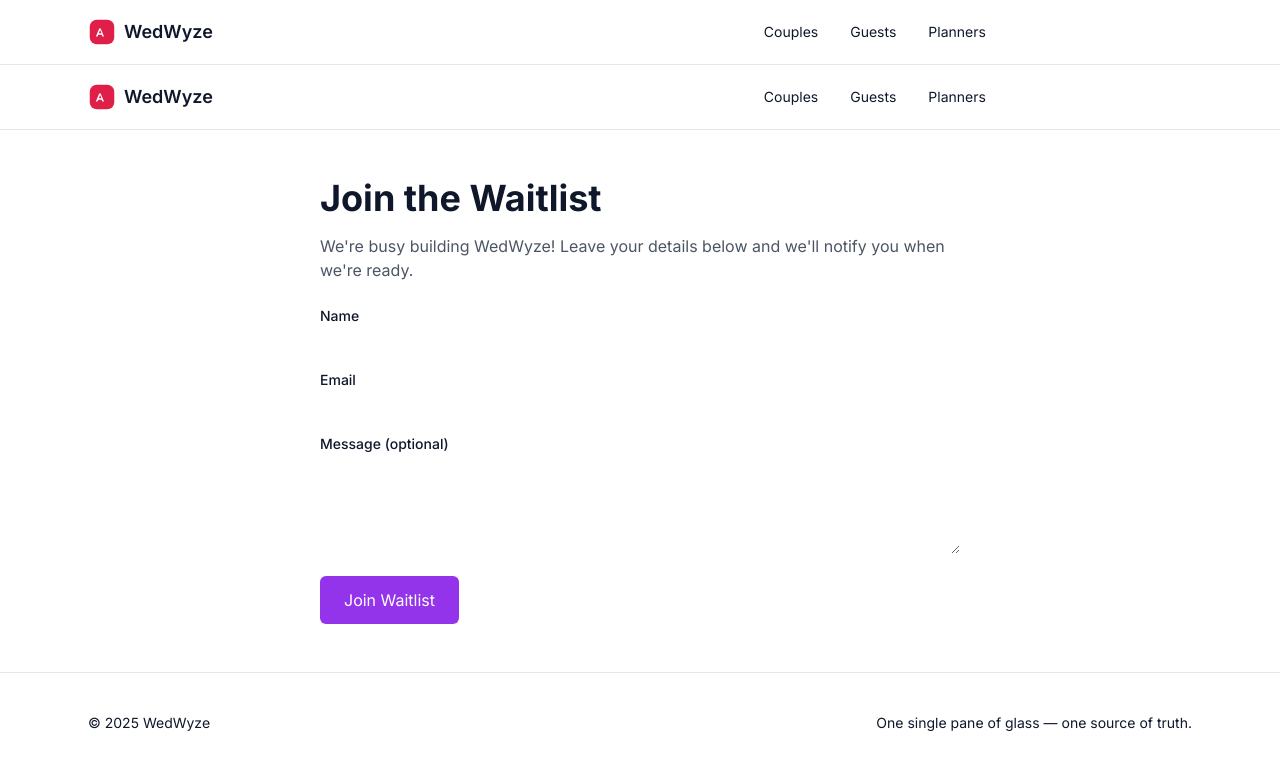
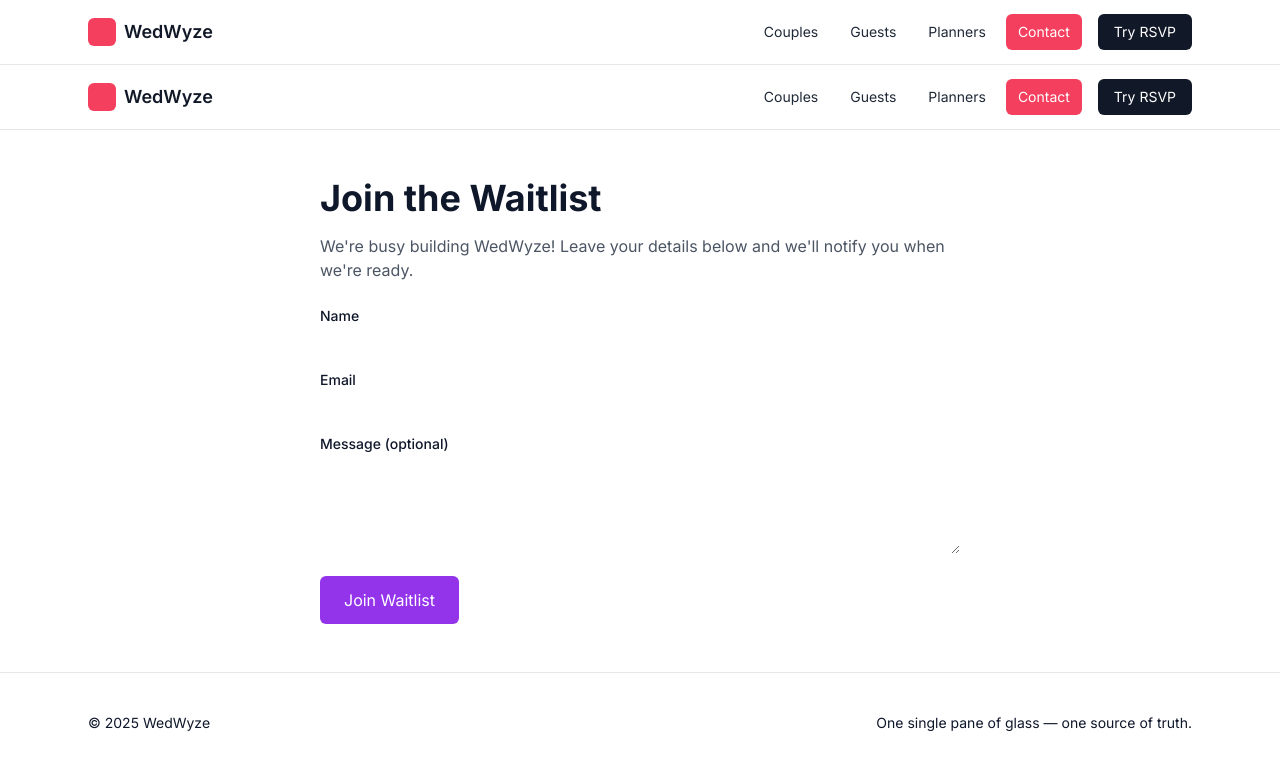
Before and after one commit to marsjc94-ctrl/WedWyze, a Next.js app: page /contact in a window 1280 px wide. Shown: the top 770 px of the page. Built offline with nearby package versions, Linux system fonts and the light colour scheme.

Commit message:
src/components/Navbar.tsx

```diff
--- a/src/components/Navbar.tsx
+++ b/src/components/Navbar.tsx
@@ -1,7 +1,6 @@
 "use client";
 
 import Link from "next/link";
-import Image from "next/image";
 import { usePathname } from "next/navigation";
 
 function NavLink({
@@ -17,7 +16,7 @@ function NavLink({
     <Link
       href={href}
       className={`px-3 py-2 rounded-md text-sm transition ${
-        active ? "bg-brand.rose text-white" : "text-brand.ink hover:bg-brand.blush"
+        active ? "bg-rose-500 text-white" : "text-gray-800 hover:bg-rose-50"
       }`}
     >
       {children}
@@ -30,14 +29,8 @@ export default function Navbar() {
     <header className="sticky top-0 z-40 border-b bg-white/80 backdrop-blur">
       <div className="mx-auto max-w-6xl h-16 px-6 flex items-center justify-between">
         <Link href="/" className="flex items-center gap-2">
-          <Image
-            src="/logo.svg"
-            alt="WedWyze"
-            width={28}
-            height={28}
-            priority
-          />
-          <span className="font-semibold text-lg text-brand.ink">WedWyze</span>
+          <span className="inline-block w-7 h-7 rounded-md bg-rose-500" />
+          <span className="font-semibold text-lg text-gray-900">WedWyze</span>
         </Link>
         <nav className="flex items-center gap-2">
           <NavLink href="/couples">Couples</NavLink>
@@ -46,7 +39,7 @@ export default function Navbar() {
           <NavLink href="/contact">Contact</NavLink>
           <Link
             href="/r/demo"
-            className="ml-2 px-4 py-2 rounded-md text-sm bg-brand.ink text-white hover:opacity-90"
+            className="ml-2 px-4 py-2 rounded-md text-sm bg-gray-900 text-white hover:opacity-90"
           >
             Try RSVP
           </Link>
```
